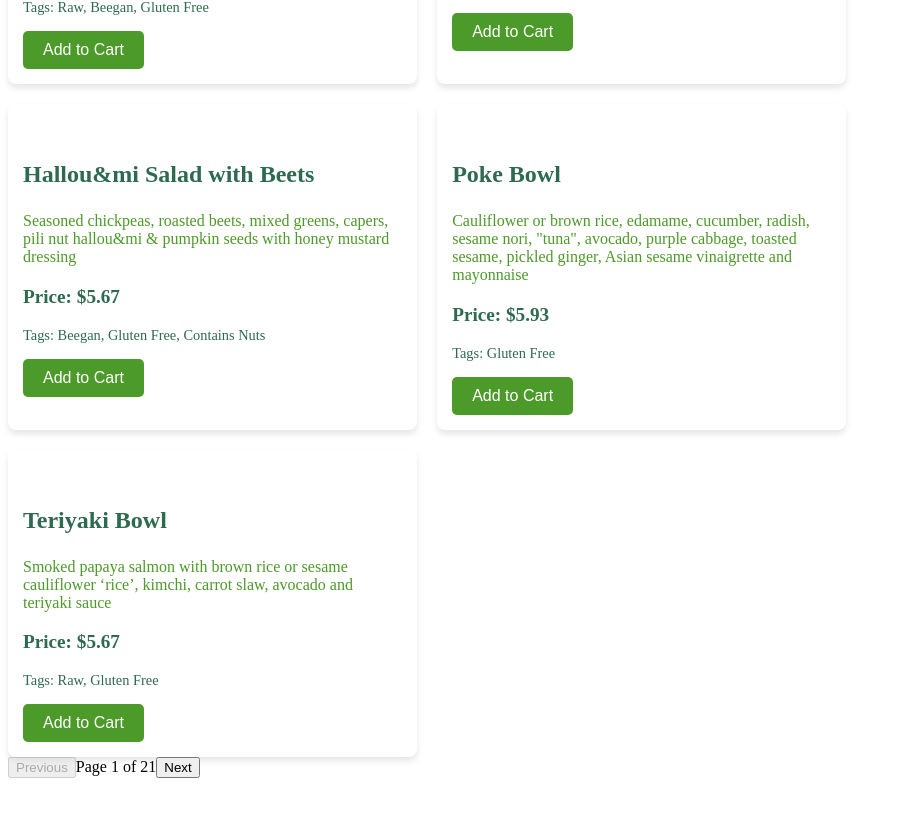
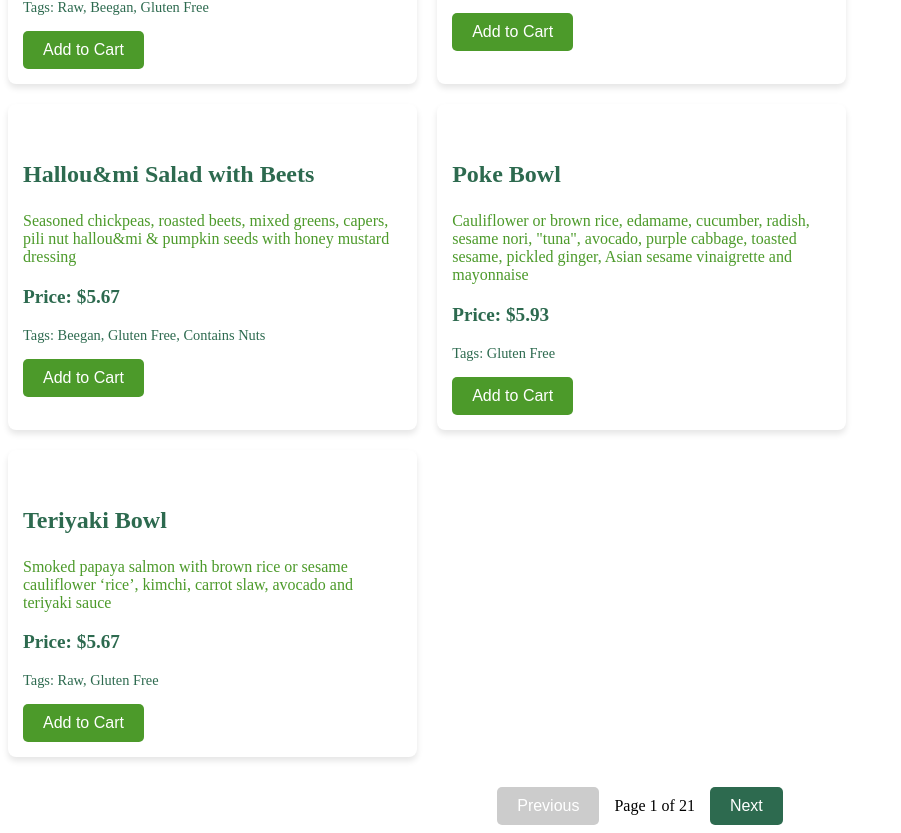
Before and after one commit to Gabrielab5/restaurant-menu-app, a Vue app: page / in a window 1280 px wide. Shown: the part 2007-2840 px from the top of the page, without its empty margins (0-901 px from the left). Before the commit the page ends 2793 px from the top, so only its background shows below. Built offline with nearby package versions, Linux system fonts and the light colour scheme.

Commit message:
Update style for paging

```diff
--- a/src/App.vue
+++ b/src/App.vue
@@ -316,4 +316,32 @@ export default {
 .add-to-cart-button:hover {
   background-color: #388e3c; /* Darker green */
 }
+
+.pagination-controls {
+  display: flex;
+  justify-content: center;
+  align-items: center;
+  margin-top: 30px;
+  gap: 15px;
+}
+
+.pagination-button {
+  background-color: #2d6a4f;
+  color: white;
+  padding: 10px 20px;
+  border: none;
+  border-radius: 5px;
+  cursor: pointer;
+  font-size: 1rem;
+  transition: background-color 0.3s;
+}
+
+.pagination-button:hover:not(:disabled) {
+  background-color: #218c4b;
+}
+
+.pagination-button:disabled {
+  background-color: #ccc;
+  cursor: not-allowed;
+}
 </style>
```
